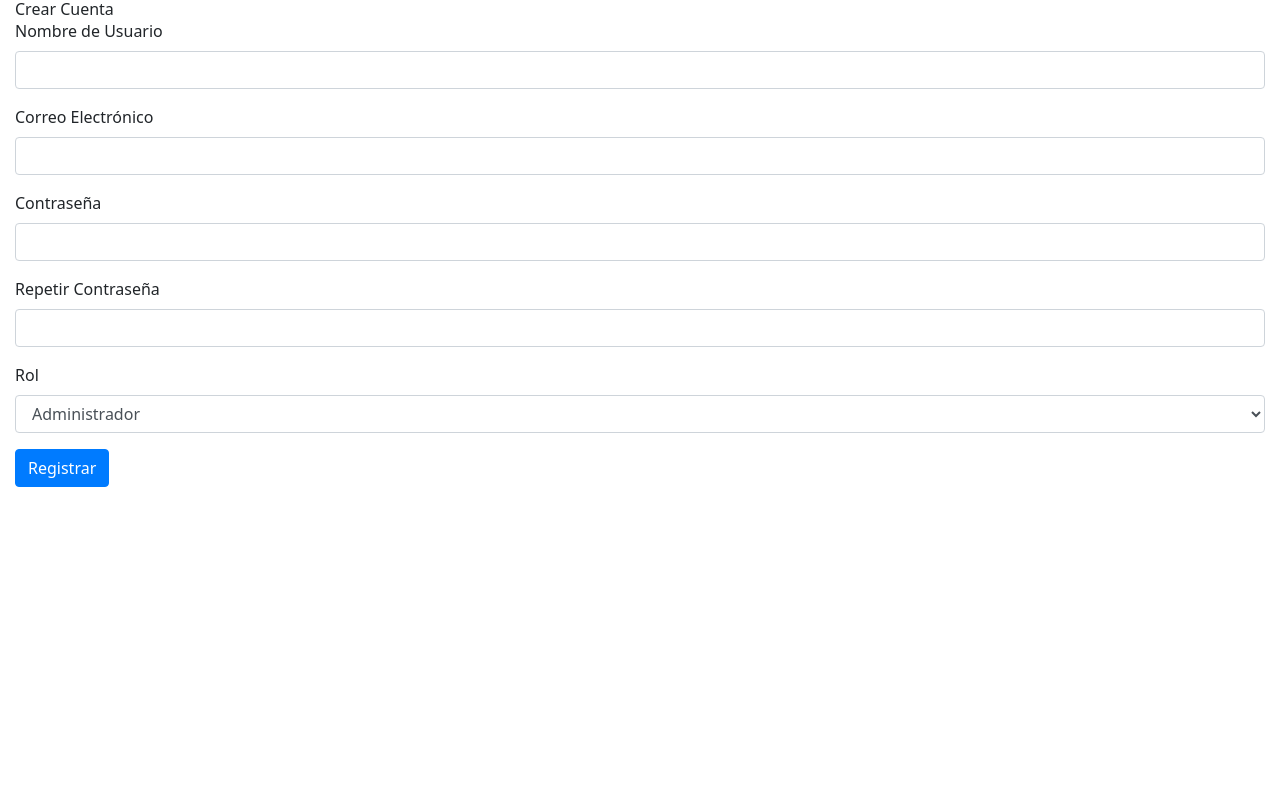
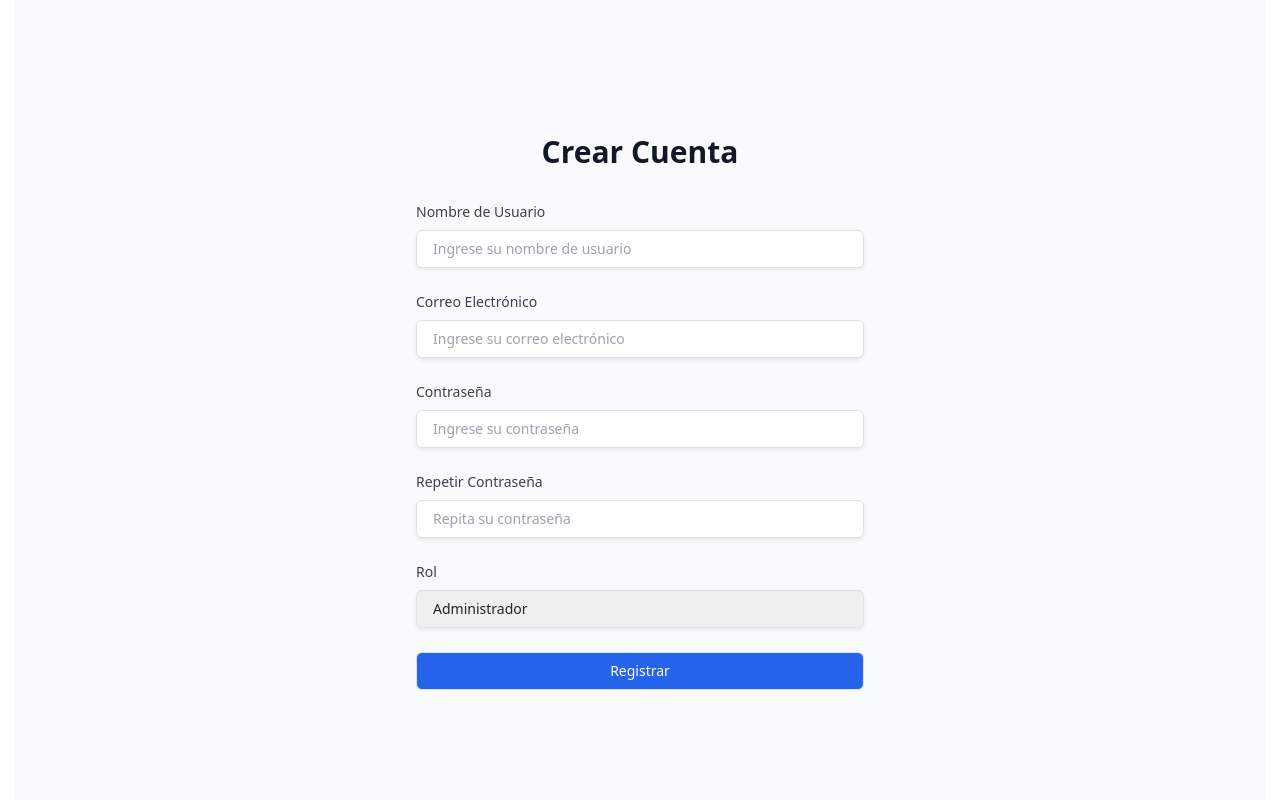
Before and after one commit to sandovaldavid/WebApp-PM, a Django app: page /register/ in a window 1280 px wide. Run offline with Django 5.2, Linux system fonts and the light colour scheme; some libraries are stand-ins or nearby versions.

Commit message:
🔧 agregar autenticación de usuario a varias vistas, mejorar la gestión de recursos y actualizar el diseño de formularios

```diff
--- a/dashboard/templates/layout.html
+++ b/dashboard/templates/layout.html
@@ -38,7 +38,7 @@
             /* Estilo para el botón de alternar */
             #toggleSidebar {
                 position: fixed;
-                top: 1rem;
+                top: 1.5rem;
                 left: 1rem;
                 z-index: 50;
                 background-color: #1a202c; /* Fondo oscuro */
--- a/dashboard/urls.py
+++ b/dashboard/urls.py
@@ -4,7 +4,7 @@ from .views import verificar_rol_administrador
 
 app_name = 'dashboard'
 urlpatterns = [
-    path('', verificar_rol_administrador(views.dashboard), name='index'),
+    path('', views.dashboard, name='index'),
     path('api/requerimientos/<int:proyecto_id>/', views.api_requerimientos, name='api_requerimientos'),
     path('api/tareas/<int:requerimiento_id>/', views.api_tareas, name='api_tareas'),
 ]
--- a/gestion_usuarios/templates/gestion_usuarios/lista_usuarios.html
+++ b/gestion_usuarios/templates/gestion_usuarios/lista_usuarios.html
@@ -22,6 +22,7 @@
                 <th class="p-4 text-left">Correo Electrónico</th>
                 <th class="p-4 text-left">Rol</th>
                 <th class="p-4 text-left">Fecha de Registro</th>
+                <th class="p-4 text-left">Último Inicio de Sesión</th>
                 <th class="p-4 text-left">Acciones</th>
             </tr>
         </thead>
@@ -32,6 +33,7 @@
                 <td class="p-4">{{ usuario.email }}</td>
                 <td class="p-4">{{ usuario.rol }}</td>
                 <td class="p-4">{{ usuario.fechacreacion }}</td>
+                <td class="p-4">{{ usuario.last_login }}</td>
                 <td class="p-4">
                     <a href="#" class="text-blue-500"><i class="fas fa-edit"></i> Editar</a>
                     <a href="#" class="text-red-500"><i class="fas fa-trash-alt"></i> Eliminar</a>
--- a/gestion_usuarios/views.py
+++ b/gestion_usuarios/views.py
@@ -10,8 +10,12 @@ from django.views.decorators.csrf import csrf_protect
 from django.contrib.auth import authenticate, login, logout
 from django.contrib.auth.decorators import login_required
 
+@login_required
 def lista_usuarios(request):
     usuarios = Usuario.objects.all()
+    for usuario in usuarios:
+        if usuario.last_login is None:
+            usuario.last_login = "No ha iniciado sesión"
     return render(
         request, "gestion_usuarios/lista_usuarios.html", {"usuarios": usuarios}
     )
--- a/usuarios/templates/usuarios/register.html
+++ b/usuarios/templates/usuarios/register.html
@@ -3,31 +3,53 @@
 {% block title %}Registro{% endblock %}
 
 {% block body %}
-<h2>Crear Cuenta</h2>
+<div class="min-h-screen flex items-center justify-center bg-gray-50 py-12 px-4 sm:px-6 lg:px-8">
+    <div class="max-w-md w-full space-y-8">
+        <div>
+            <h2 class="mt-6 text-center text-3xl font-extrabold text-gray-900">Crear Cuenta</h2>
+        </div>
         {% if error %}
-    <div class="alert alert-danger">{{ error }}</div>
+            <div class="rounded-md p-4 bg-red-50 text-red-700">{{ error }}</div>
         {% endif %}
-<form method="post">
+        <form class="mt-8 space-y-6" method="post">
             {% csrf_token %}
-    <div class="form-group">
-        <label for="nombreUsuario">Nombre de Usuario</label>
-        <input type="text" class="form-control" id="nombreUsuario" name="nombreUsuario" value="{{ nombreUsuario }}" required>
+            <div>
+                <label for="nombreUsuario" class="block text-sm font-medium text-gray-700">Nombre de Usuario</label>
+                <div class="mt-1">
+                    <input id="nombreUsuario" name="nombreUsuario" type="text" required
+                        class="appearance-none block w-full px-3 py-2 border border-gray-300 rounded-md shadow-sm placeholder-gray-400 focus:outline-none focus:ring-blue-500 focus:border-blue-500 sm:text-sm"
+                        placeholder="Ingrese su nombre de usuario" value="{{ nombreUsuario }}">
                 </div>
-    <div class="form-group">
-        <label for="email">Correo Electrónico</label>
-        <input type="email" class="form-control" id="email" name="email" value="{{ email }}" required>
             </div>
-    <div class="form-group">
-        <label for="contrasena">Contraseña</label>
-        <input type="password" class="form-control" id="contrasena" name="contrasena" required>
+            <div>
+                <label for="email" class="block text-sm font-medium text-gray-700">Correo Electrónico</label>
+                <div class="mt-1">
+                    <input id="email" name="email" type="email" required
+                        class="appearance-none block w-full px-3 py-2 border border-gray-300 rounded-md shadow-sm placeholder-gray-400 focus:outline-none focus:ring-blue-500 focus:border-blue-500 sm:text-sm"
+                        placeholder="Ingrese su correo electrónico" value="{{ email }}">
                 </div>
-    <div class="form-group">
-        <label for="repetirContrasena">Repetir Contraseña</label>
-        <input type="password" class="form-control" id="repetirContrasena" name="repetirContrasena" required>
             </div>
-    <div class="form-group">
-        <label for="rol">Rol</label>
-        <select class="form-control" id="rol" name="rol" required>
+            <div>
+                <label for="contrasena" class="block text-sm font-medium text-gray-700">Contraseña</label>
+                <div class="mt-1">
+                    <input id="contrasena" name="contrasena" type="password" required
+                        class="appearance-none block w-full px-3 py-2 border border-gray-300 rounded-md shadow-sm placeholder-gray-400 focus:outline-none focus:ring-blue-500 focus:border-blue-500 sm:text-sm"
+                        placeholder="Ingrese su contraseña">
+                </div>
+            </div>
+            <div>
+                <label for="repetirContrasena" class="block text-sm font-medium text-gray-700">Repetir Contraseña</label>
+                <div class="mt-1">
+                    <input id="repetirContrasena" name="repetirContrasena" type="password" required
+                        class="appearance-none block w-full px-3 py-2 border border-gray-300 rounded-md shadow-sm placeholder-gray-400 focus:outline-none focus:ring-blue-500 focus:border-blue-500 sm:text-sm"
+                        placeholder="Repita su contraseña">
+                </div>
+            </div>
+            <div>
+                <label for="rol" class="block text-sm font-medium text-gray-700">Rol</label>
+                <div class="mt-1">
+                    <select id="rol" name="rol" required
+                        class="appearance-none block w-full px-3 py-2 border border-gray-300 rounded-md shadow-sm focus:outline-none focus:ring-blue-500 focus:border-blue-500 sm:text-sm">
                         <option value="Administrador">Administrador</option>
                         <option value="Cliente">Cliente</option>
                         <option value="Desarrollador">Desarrollador</option>
@@ -35,6 +57,14 @@
                         <option value="Tester">Tester</option>
                     </select>
                 </div>
-    <button type="submit" class="btn btn-primary">Registrar</button>
+            </div>
+            <div>
+                <button type="submit"
+                    class="group relative w-full flex justify-center py-2 px-4 border border-transparent text-sm font-medium rounded-md text-white bg-blue-600 hover:bg-blue-700 focus:outline-none focus:ring-2 focus:ring-offset-2 focus:ring-blue-500">
+                    Registrar
+                </button>
+            </div>
         </form>
+    </div>
+</div>
 {% endblock %}
```
Also changed, not shown: dashboard/templates/dashboard/index.html (+59 -13 lines), dashboard/views.py (+25 -3 lines), gestion_recursos/templates/gestion_recursos/crear_recurso.html (+8 -0 lines), gestion_recursos/views.py (+18 -3 lines). Lines whose indentation alone changed are shown as unchanged.
